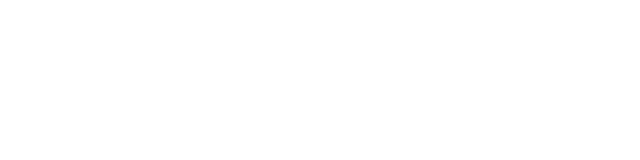
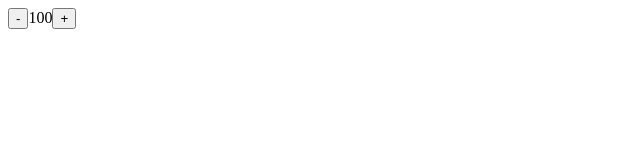
Before and after one commit to DuYi-Edu/DuYi-React, a React (Create React App) app in the folder react-learn/: page / in a window 1280 px wide. Shown: the top 160 px of the page, without its empty margins (0-640 px from the left). Built offline with nearby package versions, Linux system fonts and the light colour scheme.

Commit message:
4-6完结

```diff
--- a/react-learn/src/App.js
+++ b/react-learn/src/App.js
@@ -1,8 +1,41 @@
-import React from 'react'
+// import React, { useReducer } from 'react'
+
+import React from "react"
+import useReducer from "./useReducer"
+
+/**
+ * 该函数，根据当前的数据，已经action，生成一个新的数据
+ * @param {*} state
+ * @param {*} action
+ */
+function reducer(state, action) {
+    switch (action.type) {
+        case "increase":
+            return state + 1;
+        case "decrease":
+            if (state === 0) {
+                return 0;
+            }
+            return state - 1;
+        default:
+            return state;
+    }
+}
 
 export default function App() {
+    const [n, dispatch] = useReducer(reducer, 10, (args) => {
+        console.log(args)
+        return 100
+    });
     return (
         <div>
+            <button onClick={() => {
+                dispatch({ type: "decrease" })
+            }}>-</button>
+            <span>{n}</span>
+            <button onClick={() => {
+                dispatch({ type: "increase" })
+            }}>+</button>
         </div>
     )
 }
--- /dev/null
+++ b/react-learn/src/useReducer.js
@@ -0,0 +1,18 @@
+import { useState } from "react"
+/**
+ * 通用的useReducer函数
+ * @param {function} reducer reducer函数，标准格式
+ * @param {any} initialState 初始状态
+ * @param {function} initFunc 用于计算初始值的函数
+ */
+export default function useReducer(reducer, initialState, initFunc) {
+    const [state, setState] = useState(initFunc? initFunc(initialState): initialState)
+
+    function dispatch(action) {
+        const newState = reducer(state, action)
+        console.log(`日志：n的值  ${state}->${newState}`)
+        setState(newState);
+    }
+
+    return [state, dispatch];
+}
```
Also changed, not shown: 1 other file (tests, documents, lock files or other folders).
